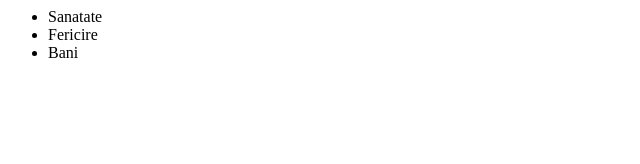
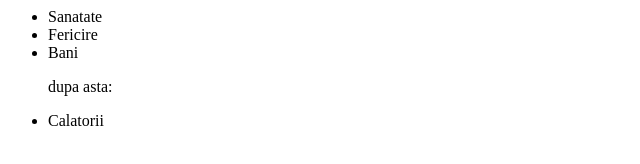
Before and after one commit to webimdesign/testGit, a plain HTML site: page index.html in a window 1280 px wide. Shown: the whole page, without its empty margins (0-640 px from the left). Drawn offline with Linux system fonts and the light colour scheme.

Commit message:
I added calatorii into the happiness project! after these 3 main of course

```diff
--- a/index.html
+++ b/index.html
@@ -2,4 +2,6 @@
   <li>Sanatate</li>
   <li>Fericire</li>
   <li>Bani</li>
+  <p>dupa asta:</p>
+  <li>Calatorii</li>
 </ul>
```
